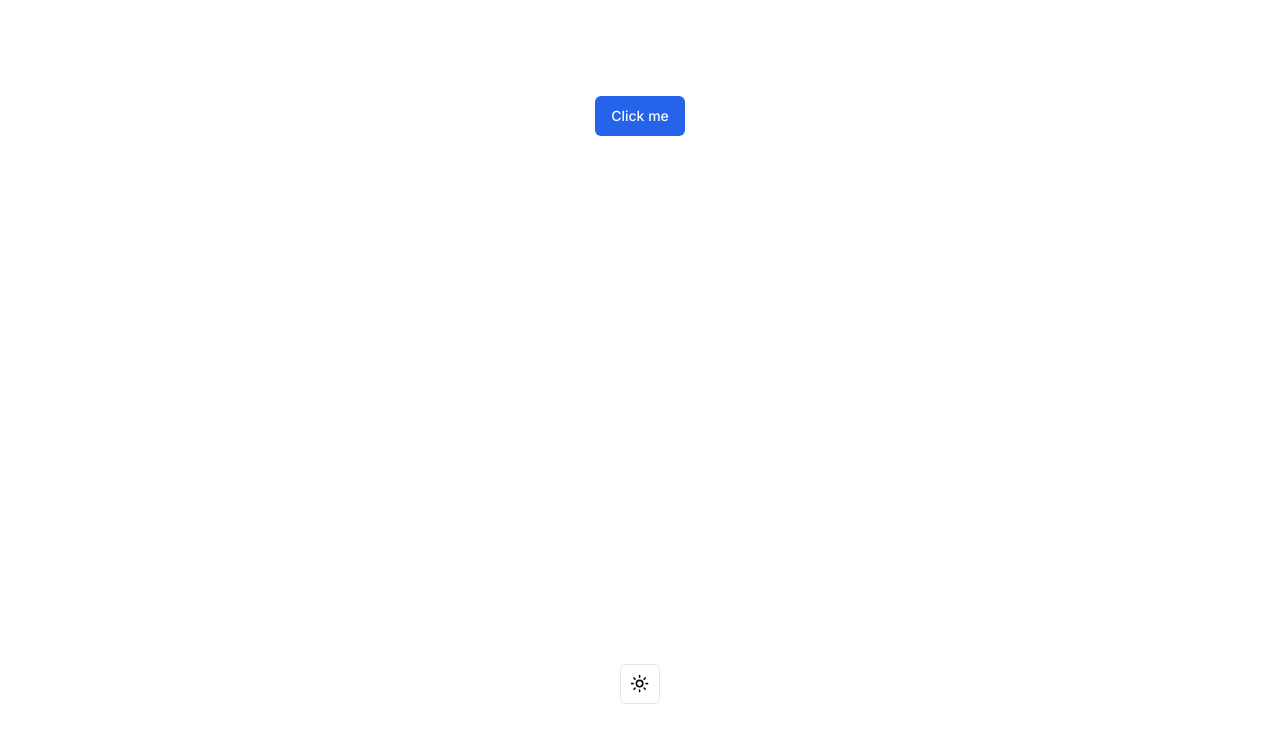
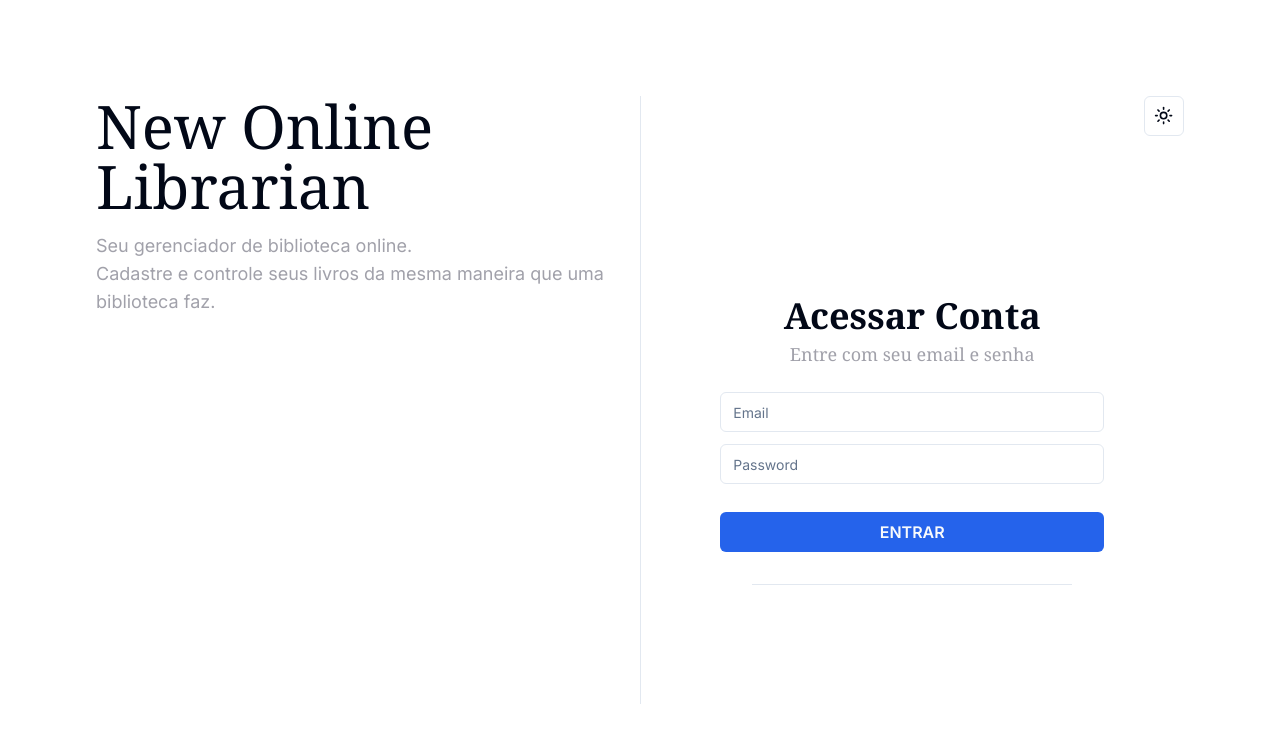
Before and after one commit to ArthurCruzDev/new-online-librarian-frontend, a Next.js app: page /login in a window 1280 px wide. Shown: the top 742 px of the page. Built offline with nearby package versions, Linux system fonts and the light colour scheme; no server answers.

Commit message:
FEAT[Login]: Advances on login page implementation
- Implemented most of the login page interface
- Implemented logic to perform login when the form is submitted
- Handled errors in login call
- Redirecting when succeeds in login

```diff
--- a/app/login/layout.tsx
+++ b/app/login/layout.tsx
@@ -16,7 +16,11 @@ export default function LoginLayout({
   children: React.ReactNode;
 }>) {
   return (
-    <div className={inter.className + " bg-background text-foreground"}>
+    <div
+      className={
+        inter.className + " bg-background text-foreground min-h-screen h-full"
+      }
+    >
       <StoreProvider>{children}</StoreProvider>
     </div>
   );
--- a/app/login/loginSlice.ts
+++ b/app/login/loginSlice.ts
@@ -1,7 +1,7 @@
 import { createAsyncThunk, createSlice, PayloadAction } from "@reduxjs/toolkit";
 import type { RootState } from "../../lib/store";
 import { stat } from "fs";
-import ApiClient from "@/lib/api_client";
+import ApiClient, { setToken } from "@/lib/api_client";
 
 // Define a type for the slice state
 export interface LoginState {
@@ -25,10 +25,11 @@ interface doLoginPayload {
 export const doLogin = createAsyncThunk(
   "login/doLogin",
   async (payload: doLoginPayload) => {
-    console.log(process.env.NEXT_PUBLIC_API_HOST);
     const response = await ApiClient.post("/v1/auth/login", {
       email: payload.email,
       password: payload.password,
+    }).catch(function (error) {
+      throw new Error(error.response.data.msg);
     });
     return response.data;
   }
@@ -50,7 +51,7 @@ export const loginSlice = createSlice({
         state.status = "success";
         state.error = false;
         state.errorMsg = "";
-        localStorage.setItem("noltoken", action.payload.access_token);
+        setToken(action.payload.access_token);
       })
       .addCase(doLogin.rejected, (state, action) => {
         state.status = "failure";
--- a/app/login/page.tsx
+++ b/app/login/page.tsx
@@ -2,27 +2,108 @@
 
 import { ModeToggle } from "@/components/mode-toggler";
 import { Button } from "@/components/ui/button";
-import Image from "next/image";
-import { useEffect } from "react";
+import { useEffect, useState } from "react";
 import { doLogin } from "./loginSlice";
 import { useAppDispatch, useAppSelector } from "@/lib/hooks";
-import StoreProvider from "../storeProvider";
+import { Input } from "@/components/ui/input";
+import { Separator } from "@/components/ui/separator";
+import { Loader2 } from "lucide-react";
+import { Card, CardContent, CardHeader, CardTitle } from "@/components/ui/card";
+import { redirect } from "next/navigation";
 
 export default function Login() {
   const dispatch = useAppDispatch();
   const loginStatus = useAppSelector((state) => state.login.status);
+  const loginError = useAppSelector((state) => state.login.error);
+  const loginErrorMsg = useAppSelector((state) => state.login.errorMsg);
+  const [email, setEmail] = useState<string | undefined>(undefined);
+  const [password, setPassword] = useState<string | undefined>(undefined);
+
+  const handleSubmit = (e: React.SyntheticEvent<HTMLFormElement>) => {
+    e.preventDefault();
+    console.log("Email: " + email + " | Senha: " + password);
+
+    if (
+      email != undefined &&
+      email != "" &&
+      password != undefined &&
+      password != ""
+    ) {
+      dispatch(doLogin({ email: email, password: password }));
+    }
+  };
+
   useEffect(() => {
-    if (loginStatus === "idle") {
-      dispatch(
-        doLogin({ email: "arthur.cruz@gmail.com", password: "123456@A" })
-      );
+    if (loginStatus === "success") {
+      redirect("/home");
     }
-  }, []);
+  }, [loginStatus]);
 
   return (
-    <main className="flex min-h-screen flex-col items-center justify-between p-24">
-      <Button>Click me</Button>
-      <ModeToggle></ModeToggle>
+    <main className="flex w-full h-full flex-row items-center justify-start absolute p-24">
+      <div className="flex w-1/2 h-full flex-col items-start justify-start">
+        <h1 className="self-start text-bold text-6xl font-serif">
+          New Online Librarian
+        </h1>
+        <h3 className="mt-4 text-normal text-lg font-sans text-zinc-400">
+          Seu gerenciador de biblioteca online.
+          <br />
+          Cadastre e controle seus livros da mesma maneira que uma biblioteca
+          faz.
+        </h3>
+      </div>
+      <Separator orientation="vertical" className="" />
+      <div className="flex w-1/2 h-full flex-col items-start justify-start">
+        <div className="self-end">
+          <ModeToggle></ModeToggle>
+        </div>
+        <h1 className="font-bold text-4xl text-center w-full mb-1 mt-40 font-serif">
+          Acessar Conta
+        </h1>
+        <p className="font-normal text-lg text-center w-full mb-6 text-zinc-400 font-serif">
+          Entre com seu email e senha
+        </p>
+        <form
+          className="w-full flex flex-col items-center"
+          onSubmit={handleSubmit}
+        >
+          <Input
+            type="email"
+            placeholder="Email"
+            value={email}
+            onChange={(e) => setEmail(e.target.value)}
+            className="max-w-96 mb-3 text-sm"
+          />
+          <Input
+            type="password"
+            placeholder="Password"
+            value={password}
+            onChange={(e) => setPassword(e.target.value)}
+            className="max-w-96 mb-7 text-sm"
+          />
+          <Button
+            className="w-96 text-base font-semibold uppercase"
+            type="submit"
+            disabled={loginStatus === "loading"}
+          >
+            {loginStatus === "loading" && (
+              <Loader2 className="mr-2 h-4 w-4 animate-spin" />
+            )}
+            ENTRAR
+          </Button>
+          <Separator className="my-8 w-80" />
+          {loginError && loginErrorMsg && (
+            <Card className="w-96 bg-red-700">
+              <CardHeader>
+                <CardTitle>Falha ao realizar login</CardTitle>
+              </CardHeader>
+              <CardContent>
+                <p>{loginErrorMsg}</p>
+              </CardContent>
+            </Card>
+          )}
+        </form>
+      </div>
     </main>
   );
 }
--- /dev/null
+++ b/components/ui/card.tsx
@@ -0,0 +1,79 @@
+import * as React from "react"
+
+import { cn } from "@/lib/utils"
+
+const Card = React.forwardRef<
+  HTMLDivElement,
+  React.HTMLAttributes<HTMLDivElement>
+>(({ className, ...props }, ref) => (
+  <div
+    ref={ref}
+    className={cn(
+      "rounded-lg border bg-card text-card-foreground shadow-sm",
+      className
+    )}
+    {...props}
+  />
+))
+Card.displayName = "Card"
+
+const CardHeader = React.forwardRef<
+  HTMLDivElement,
+  React.HTMLAttributes<HTMLDivElement>
+>(({ className, ...props }, ref) => (
+  <div
+    ref={ref}
+    className={cn("flex flex-col space-y-1.5 p-6", className)}
+    {...props}
+  />
+))
+CardHeader.displayName = "CardHeader"
+
+const CardTitle = React.forwardRef<
+  HTMLParagraphElement,
+  React.HTMLAttributes<HTMLHeadingElement>
+>(({ className, ...props }, ref) => (
+  <h3
+    ref={ref}
+    className={cn(
+      "text-2xl font-semibold leading-none tracking-tight",
+      className
+    )}
+    {...props}
+  />
+))
+CardTitle.displayName = "CardTitle"
+
+const CardDescription = React.forwardRef<
+  HTMLParagraphElement,
+  React.HTMLAttributes<HTMLParagraphElement>
+>(({ className, ...props }, ref) => (
+  <p
+    ref={ref}
+    className={cn("text-sm text-muted-foreground", className)}
+    {...props}
+  />
+))
+CardDescription.displayName = "CardDescription"
+
+const CardContent = React.forwardRef<
+  HTMLDivElement,
+  React.HTMLAttributes<HTMLDivElement>
+>(({ className, ...props }, ref) => (
+  <div ref={ref} className={cn("p-6 pt-0", className)} {...props} />
+))
+CardContent.displayName = "CardContent"
+
+const CardFooter = React.forwardRef<
+  HTMLDivElement,
+  React.HTMLAttributes<HTMLDivElement>
+>(({ className, ...props }, ref) => (
+  <div
+    ref={ref}
+    className={cn("flex items-center p-6 pt-0", className)}
+    {...props}
+  />
+))
+CardFooter.displayName = "CardFooter"
+
+export { Card, CardHeader, CardFooter, CardTitle, CardDescription, CardContent }
--- /dev/null
+++ b/components/ui/input.tsx
@@ -0,0 +1,25 @@
+import * as React from "react"
+
+import { cn } from "@/lib/utils"
+
+export interface InputProps
+  extends React.InputHTMLAttributes<HTMLInputElement> {}
+
+const Input = React.forwardRef<HTMLInputElement, InputProps>(
+  ({ className, type, ...props }, ref) => {
+    return (
+      <input
+        type={type}
+        className={cn(
+          "flex h-10 w-full rounded-md border border-input bg-background px-3 py-2 text-sm ring-offset-background file:border-0 file:bg-transparent file:text-sm file:font-medium placeholder:text-muted-foreground focus-visible:outline-none focus-visible:ring-2 focus-visible:ring-ring focus-visible:ring-offset-2 disabled:cursor-not-allowed disabled:opacity-50",
+          className
+        )}
+        ref={ref}
+        {...props}
+      />
+    )
+  }
+)
+Input.displayName = "Input"
+
+export { Input }
--- /dev/null
+++ b/components/ui/separator.tsx
@@ -0,0 +1,31 @@
+"use client"
+
+import * as React from "react"
+import * as SeparatorPrimitive from "@radix-ui/react-separator"
+
+import { cn } from "@/lib/utils"
+
+const Separator = React.forwardRef<
+  React.ElementRef<typeof SeparatorPrimitive.Root>,
+  React.ComponentPropsWithoutRef<typeof SeparatorPrimitive.Root>
+>(
+  (
+    { className, orientation = "horizontal", decorative = true, ...props },
+    ref
+  ) => (
+    <SeparatorPrimitive.Root
+      ref={ref}
+      decorative={decorative}
+      orientation={orientation}
+      className={cn(
+        "shrink-0 bg-border",
+        orientation === "horizontal" ? "h-[1px] w-full" : "h-full w-[1px]",
+        className
+      )}
+      {...props}
+    />
+  )
+)
+Separator.displayName = SeparatorPrimitive.Root.displayName
+
+export { Separator }
--- a/lib/api_client.ts
+++ b/lib/api_client.ts
@@ -1,4 +1,5 @@
 import axios from "axios";
+const TOKEN_NAME = "nol_token";
 
 const ApiClient = axios.create({
   baseURL: process.env.NEXT_PUBLIC_API_HOST,
@@ -11,7 +12,7 @@ ApiClient.interceptors.response.use(
   },
   (error) => {
     const status = error.response?.status || 500;
-    if (status === 401) {
+    if (status === 401 && window.location.pathname != "/login") {
       window.location.href =
         window.location.protocol + "//" + window.location.host + "/login";
     } else {
@@ -23,3 +24,11 @@ ApiClient.interceptors.response.use(
 ApiClient.defaults.headers.common["Content-Type"] =
   "application/json;charset=utf-8";
 export default ApiClient;
+
+export function setToken(token: string) {
+  localStorage.setItem(TOKEN_NAME, token);
+}
+
+export function getToken(): string {
+  return localStorage.getItem(TOKEN_NAME) ?? "";
+}
--- a/package.json
+++ b/package.json
@@ -10,6 +10,7 @@
   },
   "dependencies": {
     "@radix-ui/react-dropdown-menu": "^2.0.6",
+    "@radix-ui/react-separator": "^1.0.3",
     "@radix-ui/react-slot": "^1.0.2",
     "@reduxjs/toolkit": "^2.2.5",
     "axios": "^1.7.2",
```
Also changed, not shown: 1 other file (tests, documents, lock files or other folders).
